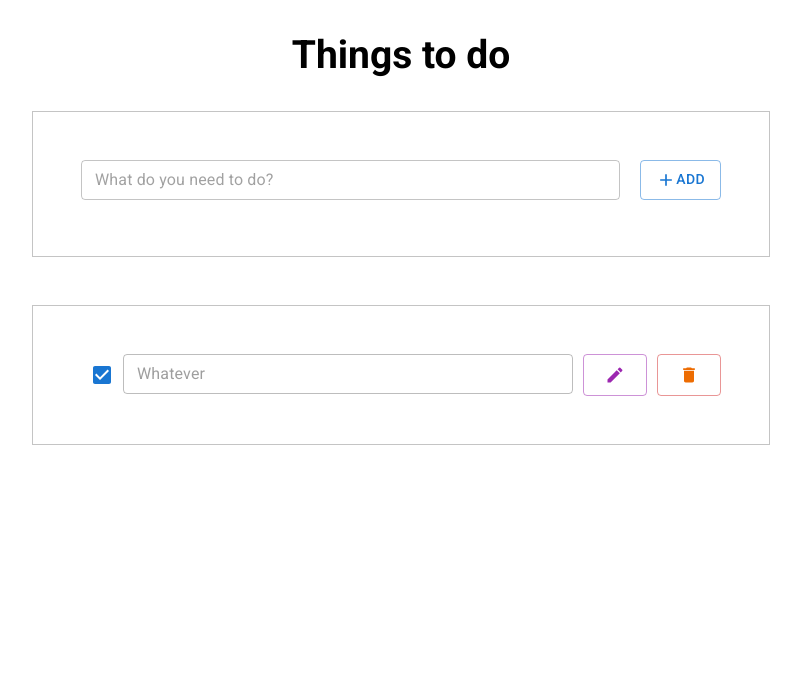
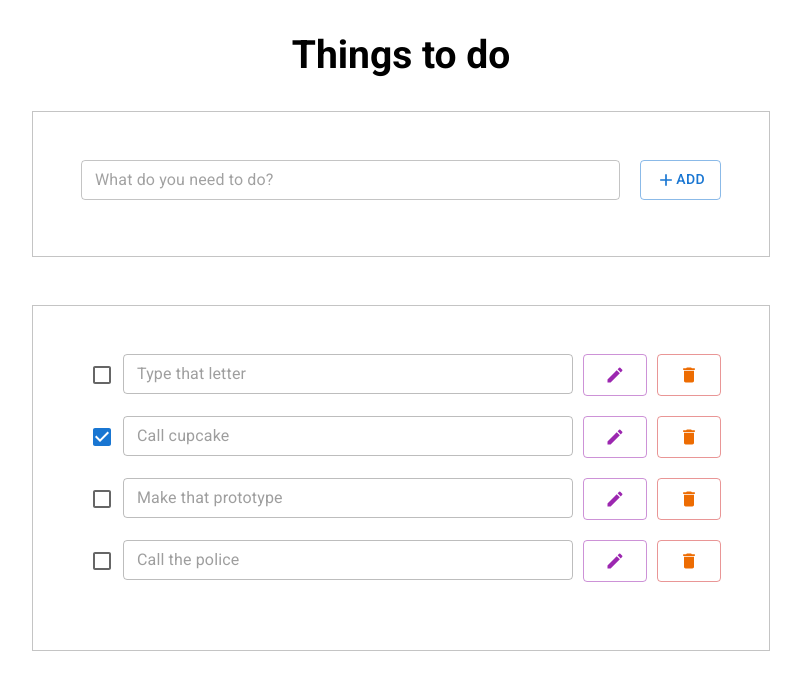
Before and after one commit to jemilu2/aeronology-frontend-exam, a React (Create React App) app: page / in a window 1280 px wide. Shown: the top 690 px of the page, without its empty margins (239-1040 px from the left). Built offline with nearby package versions, Linux system fonts and the light colour scheme.

Commit message:
restore old counter for references add todo slice add a couple of todo selectors make todo app use todos from store

```diff
--- a/src/App.tsx
+++ b/src/App.tsx
@@ -5,16 +5,13 @@ import { TextField } from "@mui/material";
 import { unstable_createMuiStrictModeTheme } from "@mui/material/styles";
 import AddIcon from "@mui/icons-material/Add";
 import TodoItem from "./TodoItem";
+import { useAppSelector } from "./app/hooks";
+import { selectTodos } from "./features/todo/todoSlice";
 
 const theme = unstable_createMuiStrictModeTheme();
 
 function App() {
-  const todo: any = {
-    title: "Whatever",
-    id: 1,
-    deleted: false,
-    done: true,
-  };
+  const todos = useAppSelector(selectTodos);
   return (
     <ThemeProvider theme={theme}>
       <div className="App">
@@ -38,7 +35,7 @@ function App() {
         </div>
 
         <div className="todos-container">
-          <TodoItem todo={todo}></TodoItem>
+          { todos.map((todo) => <TodoItem key={todo.id} todo={todo}></TodoItem>) }
         </div>
       </div>
     </ThemeProvider>
--- a/src/TodoItem.css
+++ b/src/TodoItem.css
@@ -4,6 +4,7 @@
   justify-content: space-between;
   min-width: 50vw;
   max-width: 50vw;
+  margin-bottom: 20px;
 }
 
 .todo-title {
--- a/src/app/store.ts
+++ b/src/app/store.ts
@@ -1,9 +1,11 @@
 import { configureStore, ThunkAction, Action } from '@reduxjs/toolkit';
 import counterReducer from '../features/counter/counterSlice';
+import todosReducer from '../features/todo/todoSlice';
 
 export const store = configureStore({
   reducer: {
     counter: counterReducer,
+    todo: todosReducer
   },
 });
 
--- /dev/null
+++ b/src/features/todo/todoSlice.ts
@@ -0,0 +1,69 @@
+import { createSlice, PayloadAction } from '@reduxjs/toolkit';
+import { RootState } from '../../app/store';
+
+export interface iTodo {
+    id: number;
+    title: string;
+    done: boolean;
+    deleted: boolean;
+  }
+
+export type TodoFilter = "ALL" | "DONE" | "DELETED"
+
+export interface iTodoState {
+    todos: iTodo[];
+    filter: TodoFilter;
+}
+
+const initialState: iTodoState = {
+    todos: [
+        { id: 1, title: "Type that letter", done: false, deleted: false },
+        { id: 2, title: "Call cupcake", done: true, deleted: false },
+        { id: 3, title: "Make that prototype", done: false, deleted: false },
+        { id: 4, title: "Call the police", done: false, deleted: false },
+    ],
+    filter: "ALL"
+    // TODO: wipe those defaults out
+}
+
+export const todoSlice = createSlice({
+    name: "todo",
+    initialState,
+    reducers: {
+        addTodo: (state: iTodoState, action: PayloadAction<iTodo>) => {
+            state.todos.push(action.payload)
+        },
+        deleteTodo: (state: iTodoState, action: PayloadAction<iTodo>) =>  {
+            const index = state.todos.map((todo: iTodo) => todo.id).indexOf(action.payload.id)
+            if(index !== -1) {
+                state.todos.splice(index)
+            }
+        },
+        completeTodo: (state: iTodoState, action: PayloadAction<iTodo>) =>  {
+            const { payload: todo } = action;
+            todo.done = true;
+            const index = state.todos.map((todo: iTodo) => todo.id).indexOf(action.payload.id)
+            if(index !== -1) {
+                state.todos.splice(index, 1, todo)
+            }
+        },
+        editTodo: (state: iTodoState, action: PayloadAction<iTodo>) =>  {
+            const { payload: todo } = action;
+            const index = state.todos.map((todo: iTodo) => todo.id).indexOf(todo.id)
+            if(index !== -1) {
+                state.todos.splice(index, 1, todo)
+            }
+        }
+    }
+})
+
+// action creators derived from
+export const { addTodo, deleteTodo, completeTodo, editTodo } = todoSlice.actions;
+
+// Just a few computed properties
+
+export const selectTodos = (state: RootState) => state.todo.todos;
+export const selectCompletedTodos = (state: RootState) => state.todo.todos.filter((todo: iTodo) => todo.done);
+export const selectDeletedTodos = (state: RootState) => state.todo.todos.filter((todo: iTodo) => todo.deleted);
+
+export default todoSlice.reducer;
```
Also changed, not shown: src/TodoItem.tsx (+2 -9 lines).
